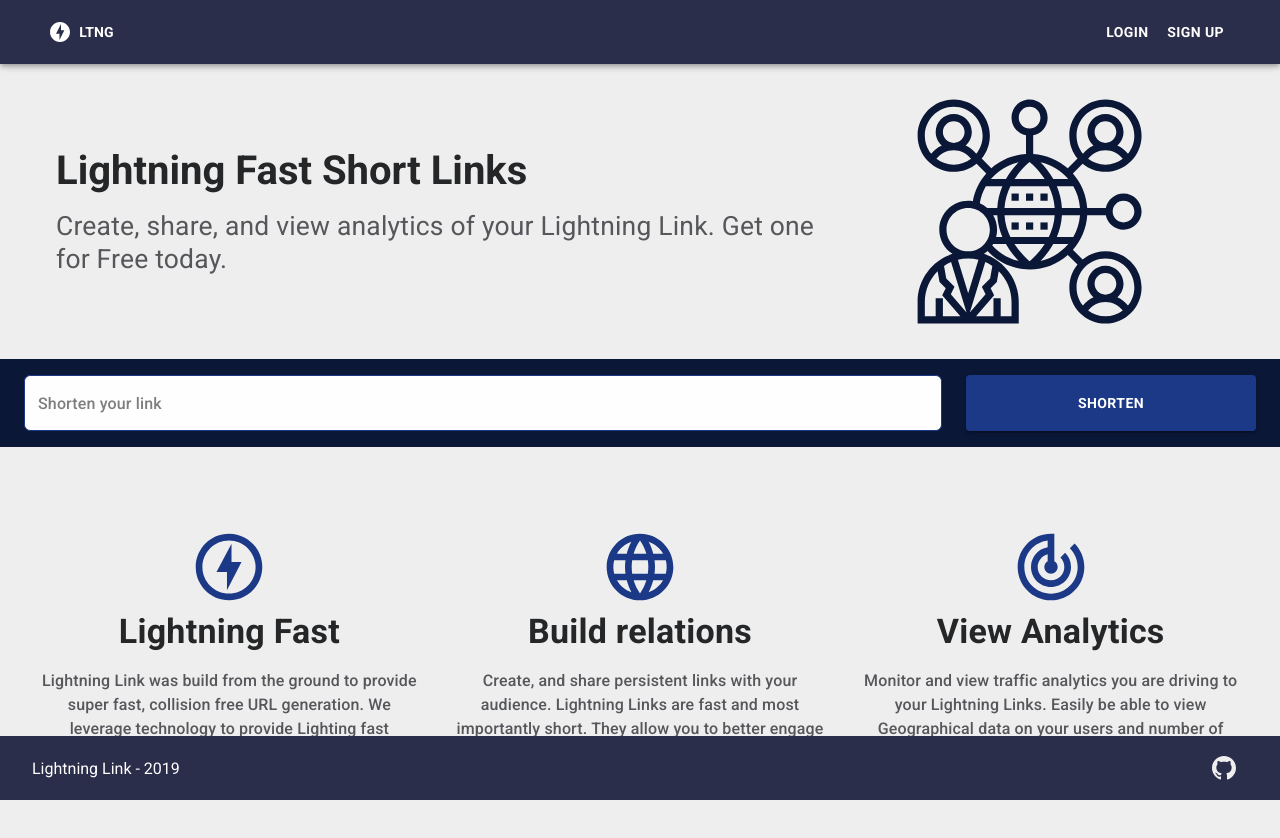
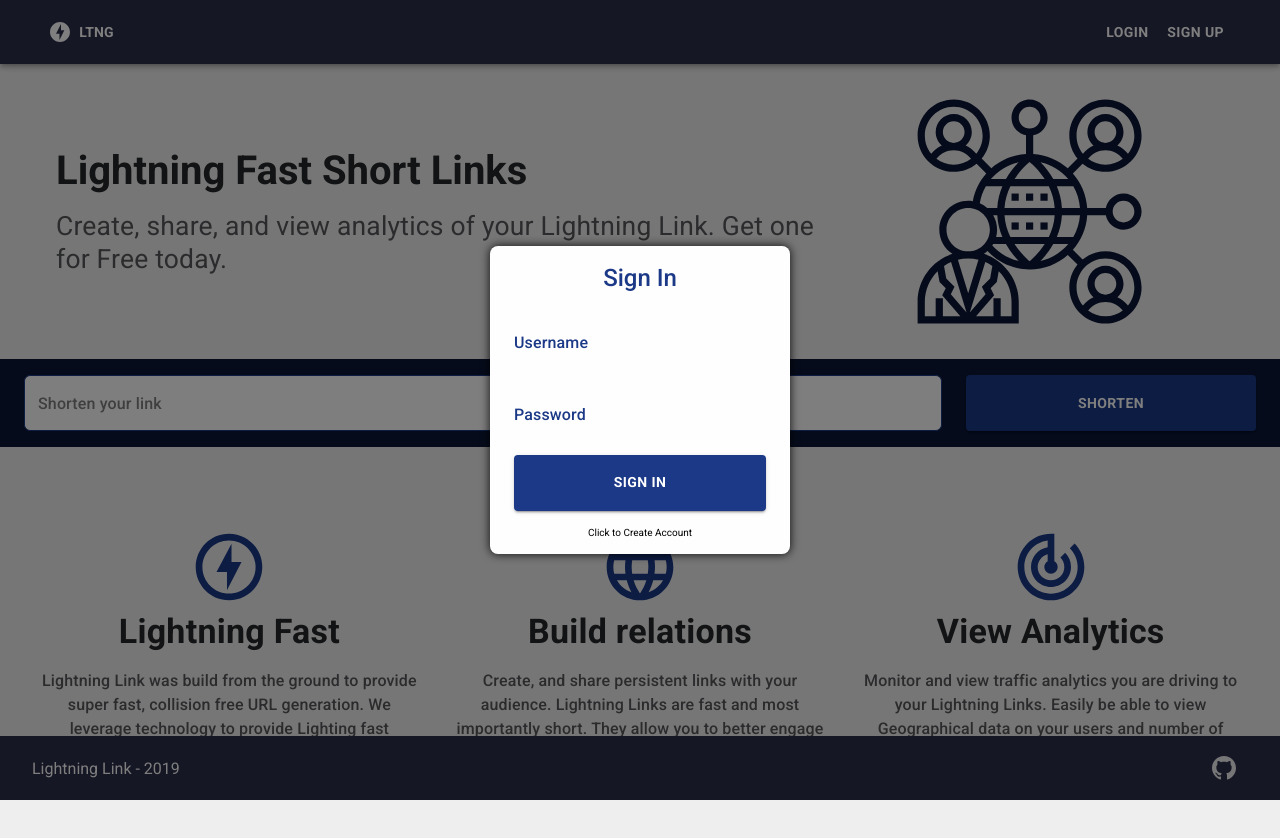
Before and after one commit to ericellb/Lightning-Link, a React (Create React App) app in the folder client/: page /#/ in a window 1280 px wide. Both pictures are taken after a click on the button "LOGIN". Shown: the top 838 px of the page. Built offline with nearby package versions, Linux system fonts and the light colour scheme.

Commit message:
Auth Modal Component + Fixes to Login API

```diff
--- a/client/src/components/App/index.tsx
+++ b/client/src/components/App/index.tsx
@@ -10,6 +10,7 @@ import './style.css';
 import Info from '../Info';
 import axios from '../AxiosClient';
 import createHashHistory from '../../history';
+import AuthModal from '../AuthModal';
 
 export default function App() {
   // Function to redirect user to their Short URL
--- /dev/null
+++ b/client/src/components/AuthModal/index.tsx
@@ -0,0 +1,220 @@
+import React, { useState } from 'react';
+import { Modal, makeStyles, Container, TextField, Typography, Button, Fade } from '@material-ui/core';
+import axios from '../AxiosClient';
+
+const useStyles = makeStyles(theme => ({
+  modalContainer: {
+    display: 'flex',
+    justifyContent: 'center',
+    alignItems: 'center'
+  },
+  authContainer: {
+    width: '300px',
+    backgroundColor: '#fefefe',
+    display: 'flex',
+    flexWrap: 'wrap',
+    justifyContent: 'center',
+    padding: '1em',
+    boxSizing: 'border-box',
+    borderRadius: '8px',
+    boxShadow: '0px 0px 8px 1px rgba(0,0,0,0.75)',
+    [theme.breakpoints.down('xs')]: {
+      width: '90%'
+    }
+  },
+  title: {
+    color: '#1b3987'
+  },
+  textField: {
+    marginLeft: theme.spacing(1),
+    marginRight: theme.spacing(1),
+    width: 200,
+    flexBasis: '100%',
+    color: 'black'
+  },
+  textFieldInput: {
+    color: 'black'
+  },
+  textFieldLabel: {
+    color: '#1b3987'
+  },
+  notchedOutline: {
+    borderRadius: '6px',
+    borderColor: '#1b3987'
+  },
+  textFieldFocus: {
+    borderRadius: '6px',
+    boxShadow: '0px 0px 4px #fff'
+  },
+  authButton: {
+    backgroundColor: '#1b3987',
+    color: 'white',
+    marginTop: '16px',
+    width: 'calc(100% - 16px)',
+    height: '56px'
+  },
+  changeAuthType: {
+    marginTop: '16px',
+    fontSize: '10px',
+    cursor: 'pointer'
+  },
+  messageContainer: {
+    background: 'red',
+    borderRadius: '8px',
+    padding: '1em',
+    boxSizing: 'border-box',
+    height: '56px',
+    display: 'flex',
+    justifyContent: 'center',
+    alignItems: 'center',
+    fontFamily: 'Roboto',
+    textAlign: 'center',
+    fontSize: '14px',
+    width: 'calc(100% - 16px)'
+  },
+  error: {
+    color: '#731b14',
+    backgroundColor: '#fa9b93'
+  },
+  success: {
+    backgroundColor: '#28a745',
+    color: '#fefefe'
+  }
+}));
+
+type AuthModalProps = {
+  onModalClose: (state: boolean) => void;
+};
+
+export default function AuthModal(props: AuthModalProps) {
+  const classes = useStyles({});
+  const [open, setOpen] = useState(true);
+  const [userName, setUserName] = useState('');
+  const [userPass, setUserPass] = useState('');
+  const [authType, setAuthType] = useState('Sign In');
+  const [textError, setTextError] = useState(false);
+  const [textMessage, setTextMessage] = useState('');
+  const [textFadeShow, setTextFadeShow] = useState(false);
+
+  // Switches between Sign in / Create Account
+  const changeAuthType = (authType: string) => {
+    if (authType === 'Sign In') {
+      setAuthType('Create Account');
+    } else {
+      setAuthType('Sign In');
+    }
+  };
+
+  // Signs in or Creates account depening on authType
+  const submitAuth = async (userName: string, userPass: string) => {
+    let res = null;
+    let encodedURI = 'userName=' + encodeURIComponent(userName) + '&userPass=' + encodeURIComponent(userPass);
+    let endpointURL = `/user/login?${encodedURI}`;
+    let axiosMethod = axios.get;
+
+    // If creating account, change endpoint and method
+    if (authType === 'Create Account') {
+      endpointURL = `/user/create?${encodedURI}`;
+      axiosMethod = axios.post;
+    }
+
+    // Create or login depending on authType
+    try {
+      res = await axiosMethod(endpointURL);
+      if (res.status === 200) {
+        setTextError(false);
+        showMessage('Success : Logging in...');
+        setTimeout(() => setOpen(false), 1300);
+      }
+    } catch (err) {
+      setTextError(true);
+      showMessage(err.response.data);
+    }
+  };
+
+  // Handles error messages
+  const showMessage = (message: string) => {
+    setTextMessage(message);
+    setTextFadeShow(true);
+    setTimeout(() => setTextFadeShow(false), 2775);
+    setTimeout(() => setTextMessage(''), 3000);
+  };
+
+  // Handles closing modal
+  const handleModalClose = (state: boolean) => {
+    console.log('trying to close..');
+    setOpen(state);
+    props.onModalClose(state);
+  };
+
+  return (
+    <Modal
+      aria-labelledby="simple-modal-title"
+      aria-describedby="simple-modal-description"
+      open={open}
+      onClose={() => handleModalClose(false)}
+      className={classes.modalContainer}
+    >
+      <div className={classes.authContainer}>
+        <Typography variant="h5" className={classes.title}>
+          {authType}
+        </Typography>
+        <TextField
+          id="user-name"
+          label="Username"
+          className={classes.textField}
+          value={userName}
+          onChange={e => setUserName(e.target.value)}
+          margin="normal"
+          InputLabelProps={{
+            className: classes.textFieldLabel
+          }}
+          InputProps={{
+            classes: {
+              input: classes.textFieldInput,
+              notchedOutline: classes.notchedOutline,
+              focused: classes.textFieldFocus
+            }
+          }}
+        />
+        <TextField
+          id="user-pass"
+          label="Password"
+          type="password"
+          className={classes.textField}
+          value={userPass}
+          onChange={e => setUserPass(e.target.value)}
+          margin="normal"
+          InputLabelProps={{
+            className: classes.textFieldLabel
+          }}
+          InputProps={{
+            classes: {
+              input: classes.textFieldInput,
+              notchedOutline: classes.notchedOutline,
+              focused: classes.textFieldFocus
+            }
+          }}
+        />
+        {textMessage !== '' && (
+          <Fade in={textFadeShow}>
+            <div className={classes.messageContainer + ' ' + (textError ? classes.error : classes.success)}>
+              {textMessage}
+            </div>
+          </Fade>
+        )}
+        <Button
+          className={classes.authButton}
+          variant="contained"
+          color="primary"
+          onClick={() => submitAuth(userName, userPass)}
+        >
+          {authType}
+        </Button>
+        <div className={classes.changeAuthType} onClick={() => changeAuthType(authType)}>
+          Click to {authType === 'Sign In' ? 'Create Account' : 'Sign In'}
+        </div>
+      </div>
+    </Modal>
+  );
+}
--- a/client/src/components/Header/index.tsx
+++ b/client/src/components/Header/index.tsx
@@ -1,6 +1,7 @@
-import React from 'react';
+import React, { useState } from 'react';
 import { AppBar, Toolbar, IconButton, Typography, Button, makeStyles, Container } from '@material-ui/core';
 import { OfflineBolt } from '@material-ui/icons';
+import AuthModal from '../AuthModal';
 
 const useStyles = makeStyles(theme => ({
   root: {
@@ -26,6 +27,7 @@ const useStyles = makeStyles(theme => ({
 
 export default function Header() {
   const classes = useStyles({});
+  const [showAuth, setShowAuth] = useState(false);
 
   return (
     <AppBar position="sticky">
@@ -34,14 +36,15 @@ export default function Header() {
           <Typography variant="h6" className={classes.title + ' ' + classes.flex + ' ' + classes.responsiveText}>
             <OfflineBolt className={classes.icon} /> LTNG
           </Typography>
-          <Button color="inherit" className={classes.responsiveText}>
+          <Button color="inherit" className={classes.responsiveText} onClick={() => setShowAuth(true)}>
             Login
           </Button>
-          <Button color="inherit" className={classes.responsiveText}>
+          <Button color="inherit" className={classes.responsiveText} onClick={() => setShowAuth(true)}>
             Sign Up
           </Button>
         </Toolbar>
       </Container>
+      {showAuth && <AuthModal onModalClose={setShowAuth} />}
     </AppBar>
   );
 }
```
Also changed, not shown: 2 other files (tests, documents, lock files or other folders).
